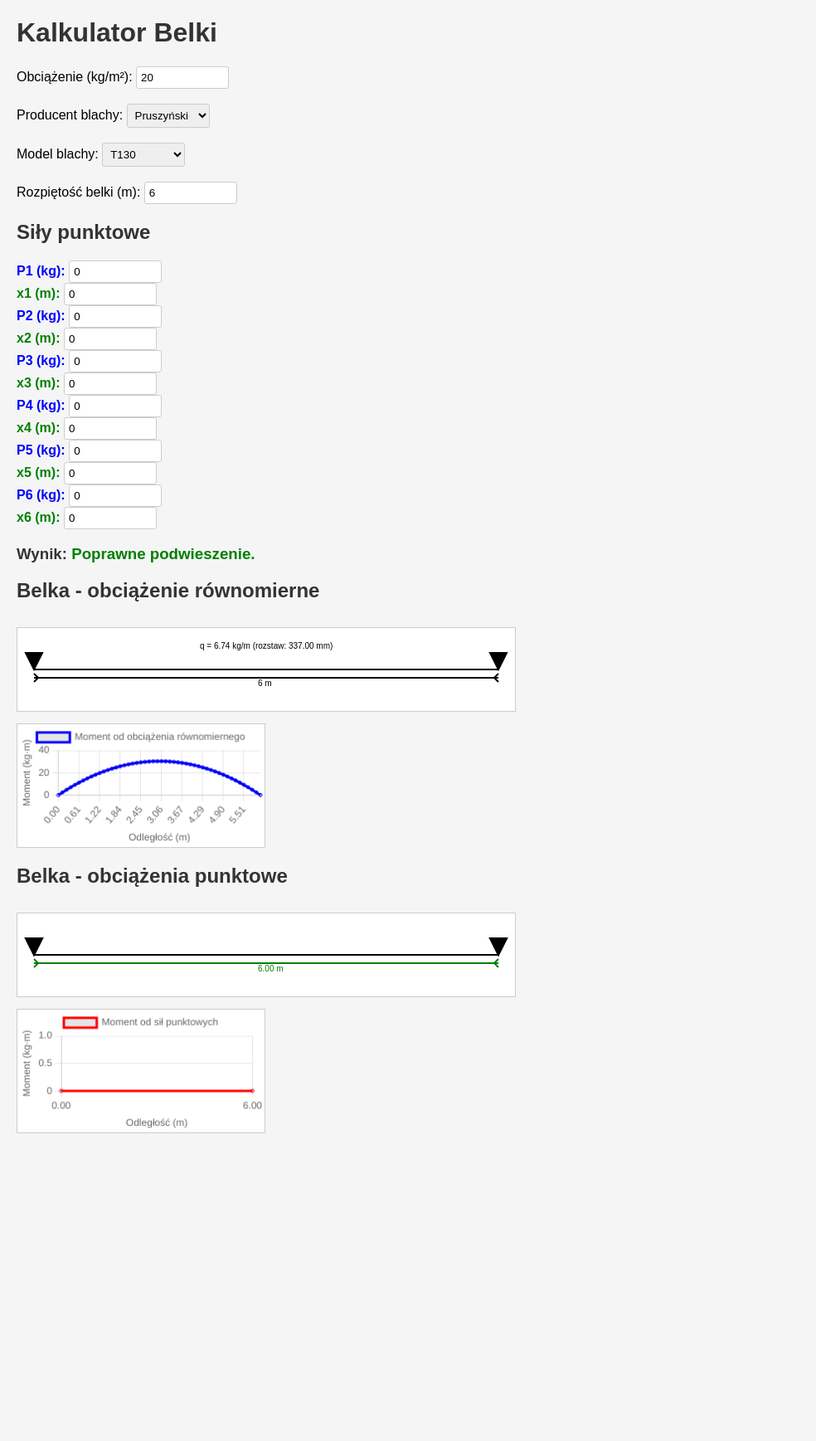
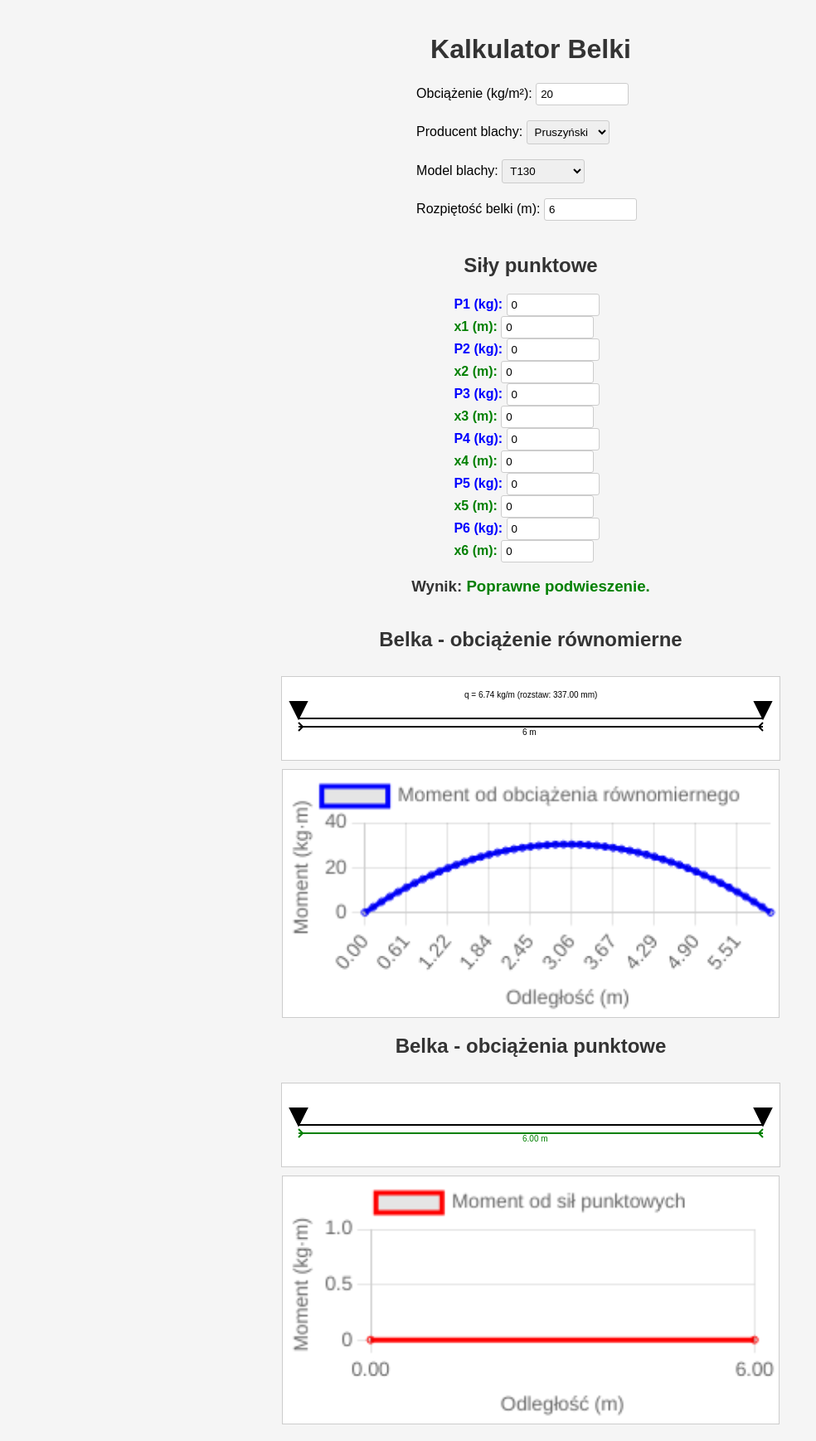
Before and after one commit to Szejmous/Blachy_podwieszenia, a Flask app: page / in a window 1280 px wide. Shown: the whole page at 83% size, without its empty margins (0-984 px from the left). Before the commit the page ends 1366 px from the top, so only its background shows below. Run offline with Flask 3, Linux system fonts and the light colour scheme.

Commit message:
Update styles.css

```diff
--- a/static/styles.css
+++ b/static/styles.css
@@ -2,6 +2,9 @@ body {
     font-family: Arial, sans-serif;
     margin: 20px;
     background-color: #f5f5f5;
+    display: flex;
+    flex-direction: column;
+    align-items: center; /* Wyśrodkowanie elementów */
 }
 
 h1, h2, h3 {
@@ -9,11 +12,16 @@ h1, h2, h3 {
 }
 
 canvas {
-    width: 600px; /* Stała szerokość dla spójności */
+    width: 600px !important; /* Stała szerokość dla belek i wykresów */
     height: 100px; /* Stała wysokość dla belek */
     margin-top: 10px;
     border: 1px solid #ccc;
     background-color: #fff;
+    display: block;
+}
+
+#uniformMomentChart, #pointMomentChart {
+    height: 300px !important; /* Wysokość dla wykresów */
 }
 
 .input-container {
```
